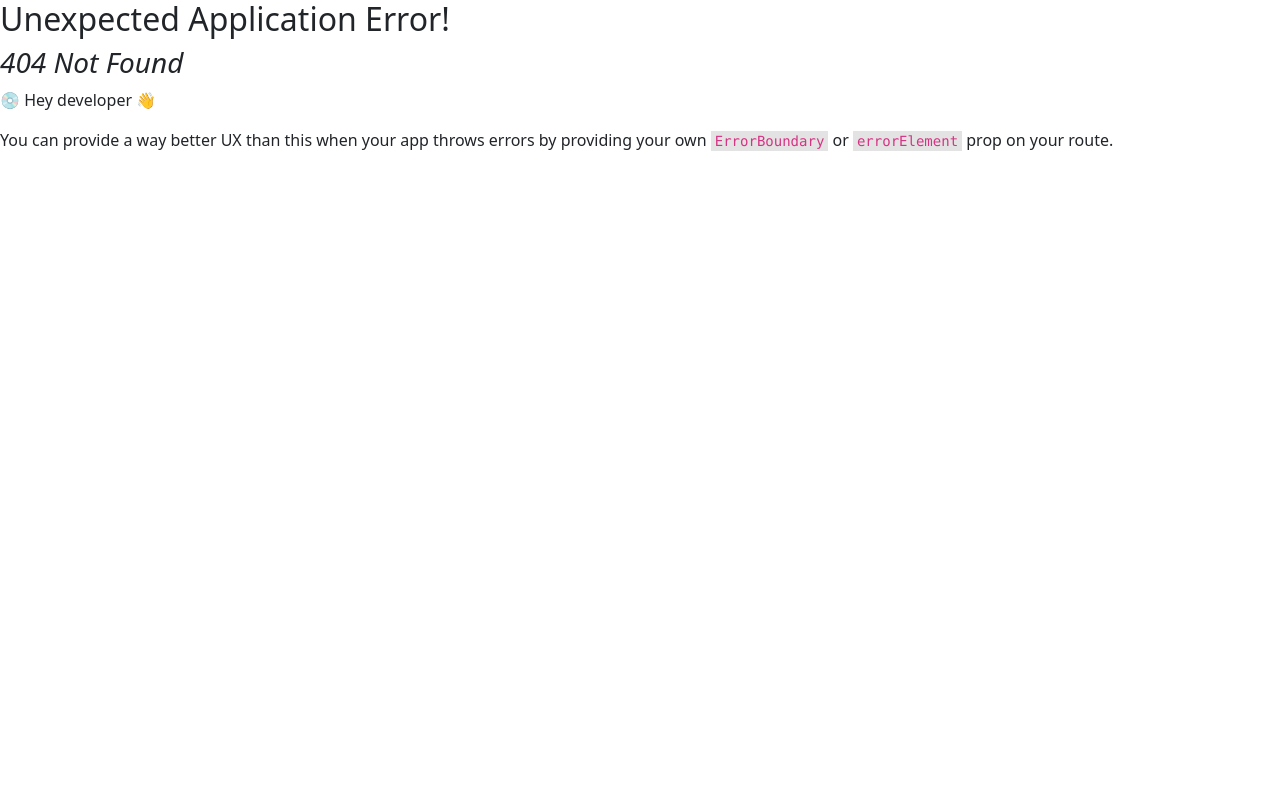
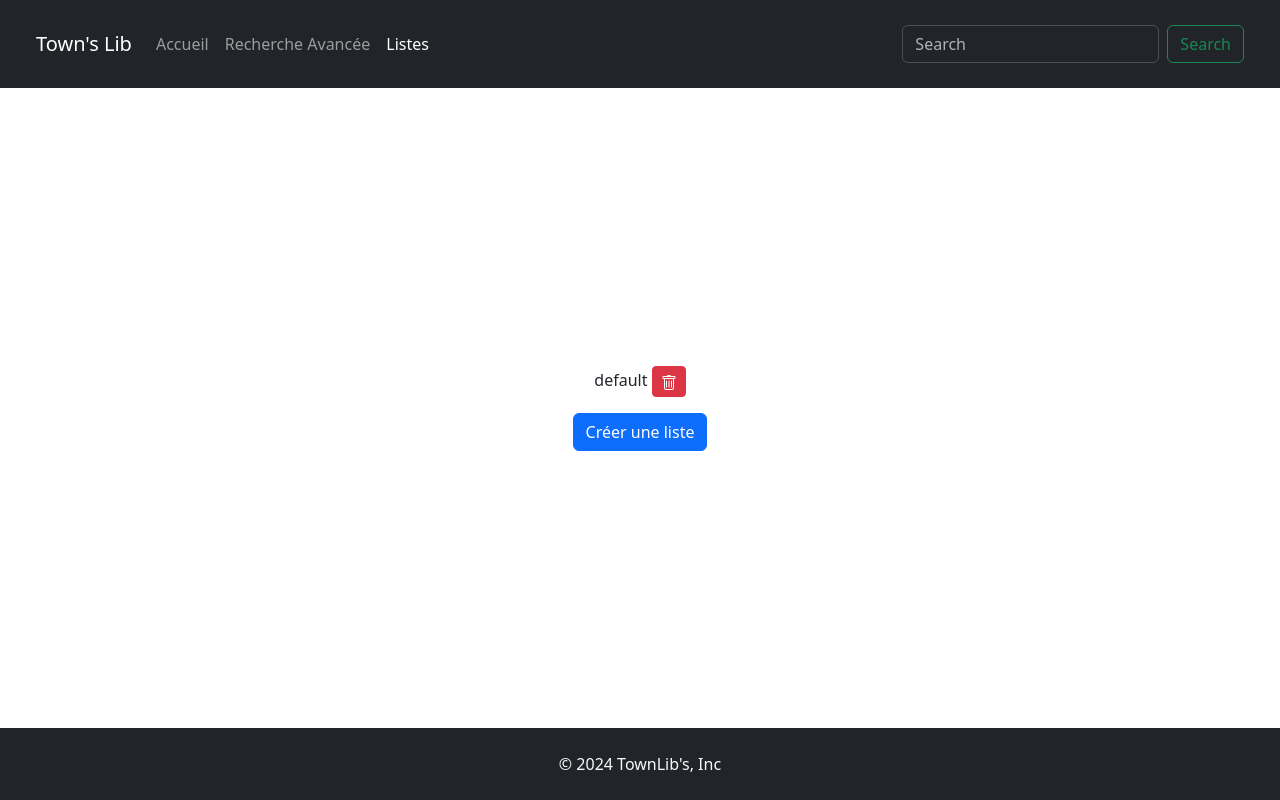
Before and after one commit to DeathFull/3WEBD, a React (Vite) app: page /lists in a window 1280 px wide. Before the commit this address had no page. Built offline with nearby package versions, Linux system fonts and the light colour scheme.

Commit message:
add: list page with create and remove list action

```diff
--- a/package.json
+++ b/package.json
@@ -13,6 +13,7 @@
     "@tanstack/react-query": "^5.24.1",
     "@types/react-router-bootstrap": "^0.26.6",
     "bootstrap": "^5.3.3",
+    "bootstrap-icons": "^1.11.3",
     "localforage": "^1.10.0",
     "match-sorter": "^6.3.4",
     "react": "^18.2.0",
--- a/src/App.tsx
+++ b/src/App.tsx
@@ -5,11 +5,17 @@ import { queryClient } from "./query/ApiQuery.tsx";
 import Home from "./components/Home.tsx";
 import QuickResults from "./components/QuickResults.tsx";
 import DetailPage from "./components/DetailPage.tsx";
+import { ListProvider } from "./context/ListContext.tsx";
+import ListsPage from "./components/ListsPage.tsx";
 
 const router = createBrowserRouter([
   {
     path: "/",
-    element: <MainPage />,
+    element: (
+      <ListProvider>
+        <MainPage />
+      </ListProvider>
+    ),
     children: [
       {
         path: "",
@@ -22,6 +28,10 @@ const router = createBrowserRouter([
       {
         path: "detail/:type/:id",
         element: <DetailPage />,
+      },
+      {
+        path: "lists",
+        element: <ListsPage />,
       },
     ],
   },
--- a/src/components/DetailPage.tsx
+++ b/src/components/DetailPage.tsx
@@ -1,13 +1,19 @@
 import { useBookOrWork } from "../query/ApiQuery.tsx";
 import { useNavigate, useParams } from "react-router-dom";
-import { Alert, Button, Container, Image } from "react-bootstrap";
+import { Alert, Button, Container, Image, Spinner } from "react-bootstrap";
 
 function DetailPage() {
   const navigate = useNavigate();
   const { type, id } = useParams();
   const book = useBookOrWork(type ?? "", id ?? "");
-  if (book.isLoading) return <p>Loading...</p>;
-  if (book.isError) return <p>Error</p>;
+  if (book.isLoading)
+    return (
+      <div className={"text-center"}>
+        <p>Chargement...</p>
+        <Spinner />
+      </div>
+    );
+  if (book.isError) return <p>Erreur</p>;
   if (book.isSuccess) {
     if (book.data.error) {
       return (
--- a/src/components/Header.tsx
+++ b/src/components/Header.tsx
@@ -20,10 +20,14 @@ function Header() {
         </LinkContainer>
         <Nav className="me-auto">
           <LinkContainer to="/">
-            <Nav.Link>Home</Nav.Link>
+            <Nav.Link>Accueil</Nav.Link>
           </LinkContainer>
-          <Nav.Link href="#features">Features</Nav.Link>
-          <Nav.Link href="#pricing">Pricing</Nav.Link>
+          <LinkContainer to="/">
+            <Nav.Link>Recherche Avancée</Nav.Link>
+          </LinkContainer>
+          <LinkContainer to="/lists">
+            <Nav.Link>Listes</Nav.Link>
+          </LinkContainer>
         </Nav>
         <Form className="d-flex">
           <Form.Control
--- a/src/components/Home.tsx
+++ b/src/components/Home.tsx
@@ -1,7 +1,7 @@
 import { useRecentChanges } from "../query/ApiQuery.tsx";
 import { RecentChanges } from "../types/types.ts";
 import RecentChangeCard from "./RecentChangeCard.tsx";
-import { Table } from "react-bootstrap";
+import { Spinner, Table } from "react-bootstrap";
 
 function Home() {
   const recentChanges = useRecentChanges();
@@ -11,7 +11,10 @@ function Home() {
   if (isLoading) {
     return (
       <>
-        <p>Chargement...</p>
+        <div className={"text-center"}>
+          <p>Chargement...</p>
+          <Spinner />
+        </div>
       </>
     );
   } else if (isError) {
--- /dev/null
+++ b/src/components/ListsPage.tsx
@@ -0,0 +1,81 @@
+import { useContext, useState } from "react";
+import { ListContext } from "../context/ListContext.tsx";
+import { Button, Container, Form, Modal } from "react-bootstrap";
+
+function ListsPage() {
+  const listContext = useContext(ListContext);
+  const [createName, setCreateName] = useState("");
+  const [showCreate, setShowCreate] = useState(false);
+
+  const handleCreateClose = () => setShowCreate(false);
+  const handleCreateShow = () => setShowCreate(true);
+
+  const handleCreateList = () => {
+    if (
+      createName !== "" &&
+      Object.keys(listContext.lists).indexOf(createName) === -1
+    )
+      listContext.addList(createName);
+    handleCreateClose();
+  };
+
+  return (
+    <Container fluid className={"text-center"}>
+      {Object.keys(listContext.lists).map((key) => (
+        <p>
+          {key}{" "}
+          <Button
+            variant={"danger"}
+            size={"sm"}
+            onClick={() => listContext.removeList(key)}
+          >
+            <svg
+              xmlns="http://www.w3.org/2000/svg"
+              width="16"
+              height="16"
+              fill="currentColor"
+              className="bi bi-trash"
+              viewBox="0 0 16 16"
+            >
+              <path d="M5.5 5.5A.5.5 0 0 1 6 6v6a.5.5 0 0 1-1 0V6a.5.5 0 0 1 .5-.5m2.5 0a.5.5 0 0 1 .5.5v6a.5.5 0 0 1-1 0V6a.5.5 0 0 1 .5-.5m3 .5a.5.5 0 0 0-1 0v6a.5.5 0 0 0 1 0z" />
+              <path d="M14.5 3a1 1 0 0 1-1 1H13v9a2 2 0 0 1-2 2H5a2 2 0 0 1-2-2V4h-.5a1 1 0 0 1-1-1V2a1 1 0 0 1 1-1H6a1 1 0 0 1 1-1h2a1 1 0 0 1 1 1h3.5a1 1 0 0 1 1 1zM4.118 4 4 4.059V13a1 1 0 0 0 1 1h6a1 1 0 0 0 1-1V4.059L11.882 4zM2.5 3h11V2h-11z" />
+            </svg>
+          </Button>
+        </p>
+      ))}
+      {Object.keys(listContext.lists).length === 0 && (
+        <p>Vous n'avez pas de liste</p>
+      )}
+      <Button variant="primary" onClick={handleCreateShow}>
+        Créer une liste
+      </Button>
+
+      <Modal show={showCreate} onHide={handleCreateClose}>
+        <Modal.Header>
+          <Modal.Title>Créer une liste</Modal.Title>
+        </Modal.Header>
+        <Modal.Body>
+          <Form.Group className="mb-3" controlId="formName">
+            <Form.Label>Nom</Form.Label>
+            <Form.Control
+              type="email"
+              placeholder="Entrer un nom"
+              onChange={(e) => setCreateName(e.target.value)}
+              onKeyDown={(e) => {
+                if (e.key === "Enter") handleCreateList();
+              }}
+              autoFocus
+            />
+          </Form.Group>
+        </Modal.Body>
+        <Modal.Footer>
+          <Button variant="primary" onClick={handleCreateList}>
+            Créer
+          </Button>
+        </Modal.Footer>
+      </Modal>
+    </Container>
+  );
+}
+
+export default ListsPage;
--- a/src/components/QuickResults.tsx
+++ b/src/components/QuickResults.tsx
@@ -1,5 +1,12 @@
 import { useSearchParams } from "react-router-dom";
-import { Alert, Col, Container, Pagination, Row } from "react-bootstrap";
+import {
+  Alert,
+  Col,
+  Container,
+  Pagination,
+  Row,
+  Spinner,
+} from "react-bootstrap";
 import { useQuickSearchBooks } from "../query/ApiQuery.tsx";
 import ResultCard from "./ResultCard.tsx";
 import { DocSearch } from "../types/types.ts";
@@ -21,8 +28,9 @@ function QuickResults() {
   if (q !== null && q !== "") {
     if (isLoading) {
       return (
-        <Alert variant={"warning"}>
+        <Alert variant={"warning"} className={"text-center"}>
           <h3>Chargement...</h3>
+          <Spinner />
         </Alert>
       );
     } else if (isError) {
@@ -35,6 +43,48 @@ function QuickResults() {
       if (data.numFound > 0) {
         return (
           <Container fluid>
+            <Pagination size={"lg"} className={"justify-content-center"}>
+              <Pagination.First
+                disabled={currentPage === 1}
+                onClick={(e) => {
+                  e.preventDefault();
+                  setCurrentPage(1);
+                }}
+              />
+              <Pagination.Prev
+                disabled={currentPage === 1}
+                onClick={(e) => {
+                  e.preventDefault();
+                  setCurrentPage(currentPage - 1);
+                }}
+              />
+              <Pagination.Item active>{currentPage}</Pagination.Item>
+              <Pagination.Next
+                disabled={
+                  currentPage ===
+                  Math.floor(data.numFound / 100) +
+                    (data.numFound % 100 > 0 ? 1 : 0)
+                }
+                onClick={(e) => {
+                  e.preventDefault();
+                  setCurrentPage(currentPage + 1);
+                }}
+              />
+              <Pagination.Last
+                disabled={
+                  currentPage ===
+                  Math.floor(data.numFound / 100) +
+                    (data.numFound % 100 > 0 ? 1 : 0)
+                }
+                onClick={(e) => {
+                  e.preventDefault();
+                  setCurrentPage(
+                    Math.floor(data.numFound / 100) +
+                      (data.numFound % 100 > 0 ? 1 : 0),
+                  );
+                }}
+              />
+            </Pagination>
             <Row xs={1} md={5} className="g-4">
               {data.docs.map((doc: DocSearch) => (
                 <Col key={doc.key}>
--- /dev/null
+++ b/src/context/ListContext.tsx
@@ -0,0 +1,60 @@
+import { createContext, ReactNode, useEffect, useState } from "react";
+
+export const ListContext = createContext({
+  lists: {
+    default: [""],
+  },
+  addList: (list: string) => {},
+  removeList: (list: string) => {},
+  addToList: (list: string, item: string) => {},
+  removeFromList: (list: string, item: string) => {},
+});
+
+export const ListProvider = ({ children }: { children: ReactNode }) => {
+  const [lists, setLists] = useState(() => {
+    const savedLists = localStorage.getItem("lists");
+    return savedLists ? JSON.parse(savedLists) : { default: [""] };
+  });
+
+  useEffect(() => {
+    localStorage.setItem("lists", JSON.stringify(lists));
+  }, [lists]);
+
+  const addList = (list: string) => {
+    setLists((prevLists: { [key: string]: string[] }) => ({
+      ...prevLists,
+      [list]: [],
+    }));
+  };
+
+  const removeList = (list: string) => {
+    setLists((prevLists: { [key: string]: string[] }) => {
+      const newLists = { ...prevLists };
+      delete newLists[list];
+      return newLists;
+    });
+  };
+
+  const addToList = (list: string, item: string) => {
+    setLists((prevLists: { [key: string]: string[] }) => {
+      return { ...prevLists, [list]: [...prevLists[list], item] };
+    });
+  };
+
+  const removeFromList = (list: string, item: string) => {
+    setLists((prevLists: { [key: string]: string[] }) => {
+      return {
+        ...prevLists,
+        [list]: prevLists[list].filter((i) => i !== item),
+      };
+    });
+  };
+
+  return (
+    <ListContext.Provider
+      value={{ lists, addList, removeList, addToList, removeFromList }}
+    >
+      {children}
+    </ListContext.Provider>
+  );
+};
```
Also changed, not shown: 1 other file (tests, documents, lock files or other folders).
